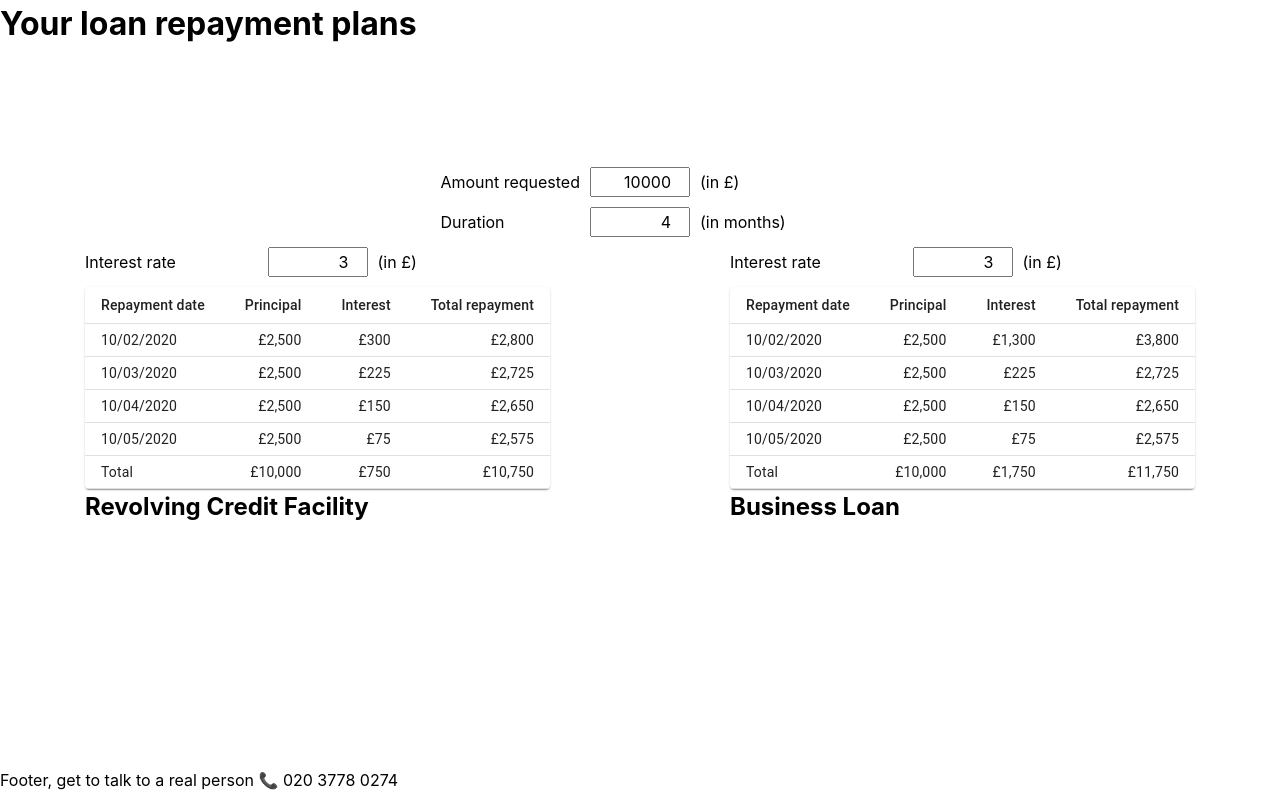
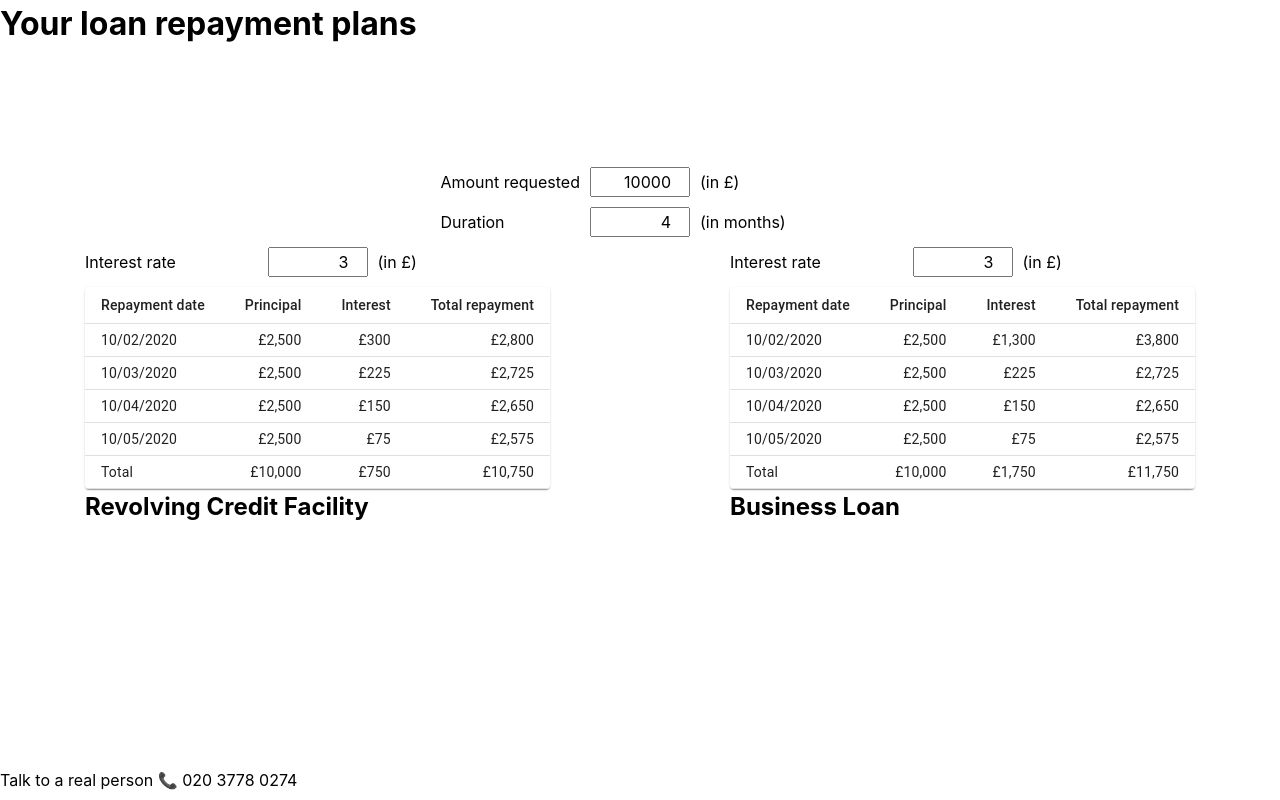
Before and after one commit to HaQadosch/loan-calculator, a React (Create React App) app in the folder calculator/: page / in a window 1280 px wide. Built offline with nearby package versions, Linux system fonts and the light colour scheme; no server answers; the HTML template or start-up script is replaced by a standard one.

Commit message:
chore: set up github pages

```diff
--- a/calculator/package.json
+++ b/calculator/package.json
@@ -2,6 +2,7 @@
   "name": "calculator",
   "version": "0.1.0",
   "private": true,
+  "homepage": "https://HaQadosch.github.io/loan-calculator",
   "dependencies": {
     "@material-ui/core": "^4.9.1",
     "@reduxjs/toolkit": "^1.2.3",
@@ -20,6 +21,8 @@
     "typescript": "^3.7.5"
   },
   "scripts": {
+    "predeploy": "npm run build",
+    "deploy": "gh-pages -d build",
     "start": "react-scripts start",
     "build": "react-scripts build",
     "test": "react-scripts test",
@@ -39,5 +42,8 @@
       "last 1 firefox version",
       "last 1 safari version"
     ]
+  },
+  "devDependencies": {
+    "gh-pages": "^2.2.0"
   }
 }
--- a/calculator/src/App.tsx
+++ b/calculator/src/App.tsx
@@ -55,7 +55,7 @@ const App = () => {
         <CalculatorRCF amount={ amount } duration={ duration } />
         <CalculatorBL amount={ amount } duration={ duration } />
       </LoanSettingContext.Provider>
-      <footer>Footer, get to talk to a real person <span role="img" aria-label="phone">📞</span> 020 3778 0274</footer>
+      <footer>Talk to a real person <span role="img" aria-label="phone">📞</span> 020 3778 0274</footer>
     </>
   )
 }
```
Also changed, not shown: 1 other file (tests, documents, lock files or other folders).
